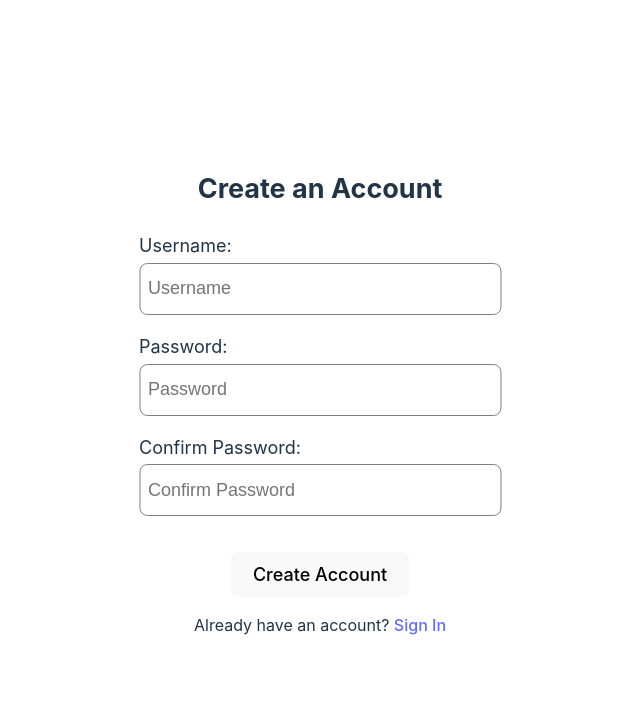
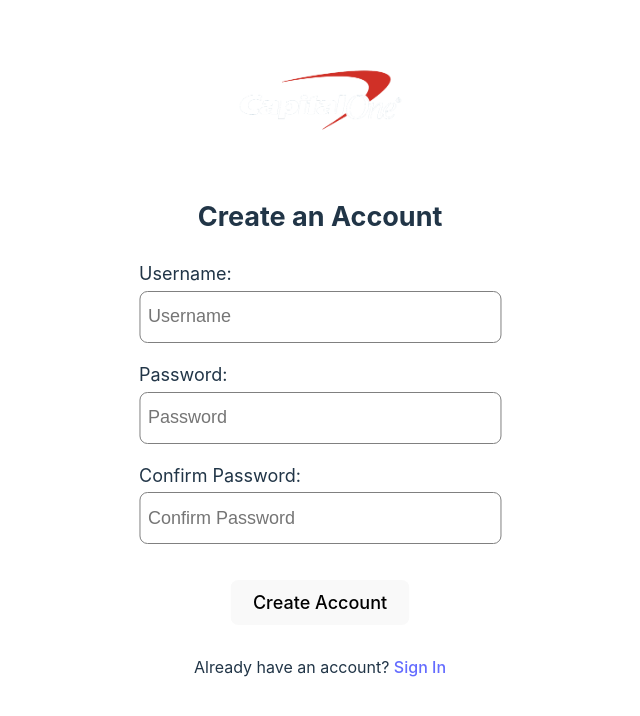
Before and after one commit to jparkrighthere/C1_Banking_App, a React (Vite) app in the folder client/: page /register in a window 1280 px wide. Shown: the top 716 px of the page, without its empty margins (320-960 px from the left). Built offline with nearby package versions, Linux system fonts and the light colour scheme.

Commit message:
frontend adjustments

```diff
--- a/client/src/Form.css
+++ b/client/src/Form.css
@@ -34,3 +34,12 @@
   border: 1px solid grey;
   padding-left: 8px;
 }
+
+.pageNav {
+  margin-top: 30px;
+}
+
+.formLogo {
+  min-height: 150px;
+  width: 200px;
+}
--- a/client/src/Register.jsx
+++ b/client/src/Register.jsx
@@ -65,11 +65,12 @@ const Register = () => {
     <div style={{
         position: 'absolute',
         left: '50%',
-        top: '50%',
+        top: '45%',
         transform: 'translate(-50%, -50%)'
     }}>
         <div className="form-container">
         <form className="form">
+        <img src="/Images/logo2.png" alt="Capital One Logo" className="formLogo"/>
             <h2> Create an Account </h2>
             <div className="input-container">
                 <label>Username: </label>
@@ -86,7 +87,7 @@ const Register = () => {
             {errorMessage && <p style={{ color: 'red' }}>{errorMessage}</p>}
             <button onClick={handleCreateAccount}>Create Account</button>
         </form>
-        <p>Already have an account? <Link to="/signin">Sign In</Link></p>
+        <p className="pageNav">Already have an account? <Link to="/signin">Sign In</Link></p>
         </div>
         </div>
   );
--- a/client/src/SignIn.jsx
+++ b/client/src/SignIn.jsx
@@ -51,18 +51,20 @@ const SignIn = () => {
         console.error('Login failed: ', error.message);
     }
     return;
-    //navigate("/");
   };
 
   return (
     <div style={{
         position: 'absolute',
         left: '50%',
-        top: '50%',
+        top: '45%',
         transform: 'translate(-50%, -50%)'
     }}>
+
         <div className="form-container">
+
         <form className="form" onSubmit={handleSignIn}>
+        <img src="/Images/logo2.png" alt="Capital One Logo" className="formLogo"/>
             <h2>Sign In</h2>
             <div className="input-container">
                 <label>Username: </label>
@@ -75,7 +77,7 @@ const SignIn = () => {
             {errorMessage && <p style={{ color: 'red' }}>{errorMessage}</p>}
             <button type="submit">Sign In</button>
         </form>
-        <p>Don&apos;t have an account? <Link to="/register">Register Here</Link></p>
+        <p className="pageNav">Don&apos;t have an account? <Link to="/register">Register Here</Link></p>
         </div>
     </div>
   );
--- a/client/src/components/Account/Accounts.jsx
+++ b/client/src/components/Account/Accounts.jsx
@@ -7,7 +7,7 @@ const AccountPage = () => {
     <div>
       <Header />
       <h1>Net worth</h1>
-      <h4>What you have and what you owe - all in one place</h4>
+      <p>What you have and what you owe - all in one place</p>
       <App />
     </div>
   );
--- a/client/src/components/Header/Header.css
+++ b/client/src/components/Header/Header.css
@@ -8,12 +8,13 @@
   z-index: 9999;
   width: 100%;
   height: 50px;
-  background-color: #f0f0f0;
+  background-color: #242424;
+  margin-top: 5px;
 }
 
 .logo {
-  margin-left: 20px;
-  height: 40px;
+  margin-left: 5px;
+  height: 100px;
 }
 
 .navigation {
@@ -27,7 +28,7 @@
   padding: 30px;
   border-radius: 5px;
   text-decoration: none;
-  color: #333;
+  color: #ffffff;
 }
 
 .profile-info {
--- a/client/src/components/Header/Header.jsx
+++ b/client/src/components/Header/Header.jsx
@@ -12,10 +12,10 @@ const Header = () => {
 
   return (
     <header className="header">
-      <img src="/Images/logo.png" alt="Capital One Logo" className="logo" />
+      <img src="/Images/logo2.png" alt="Capital One Logo" className="logo" />
       <nav className="navigation">
+        <Link to="/budget" className="nav-link">Budget</Link>
         <Link to="/" className="nav-link">Accounts</Link>
-        <Link to="/budget" className="nav-link">Budget</Link>
         <Link to="/signin" className="nav-link" onClick={
             () => {
                 logout();
```
Also changed, not shown: client/public/Images/logo2.png (added).
